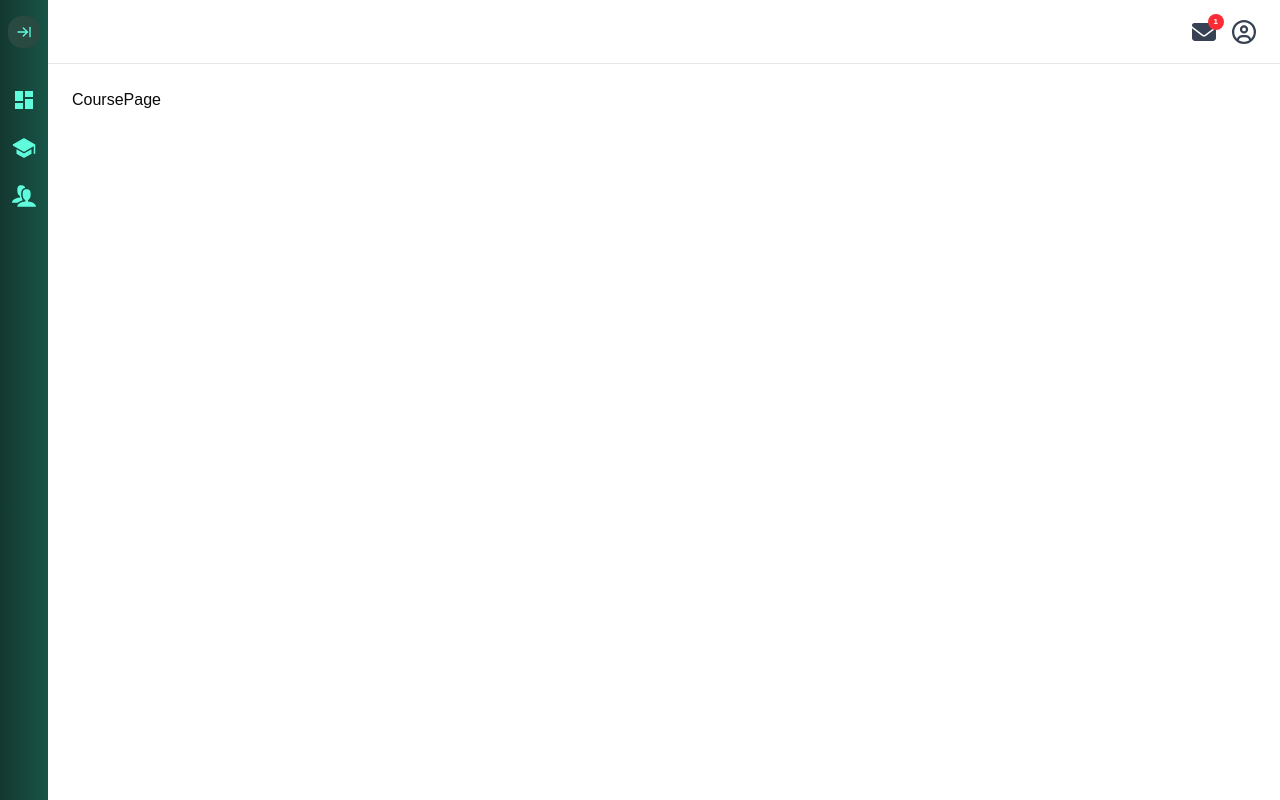
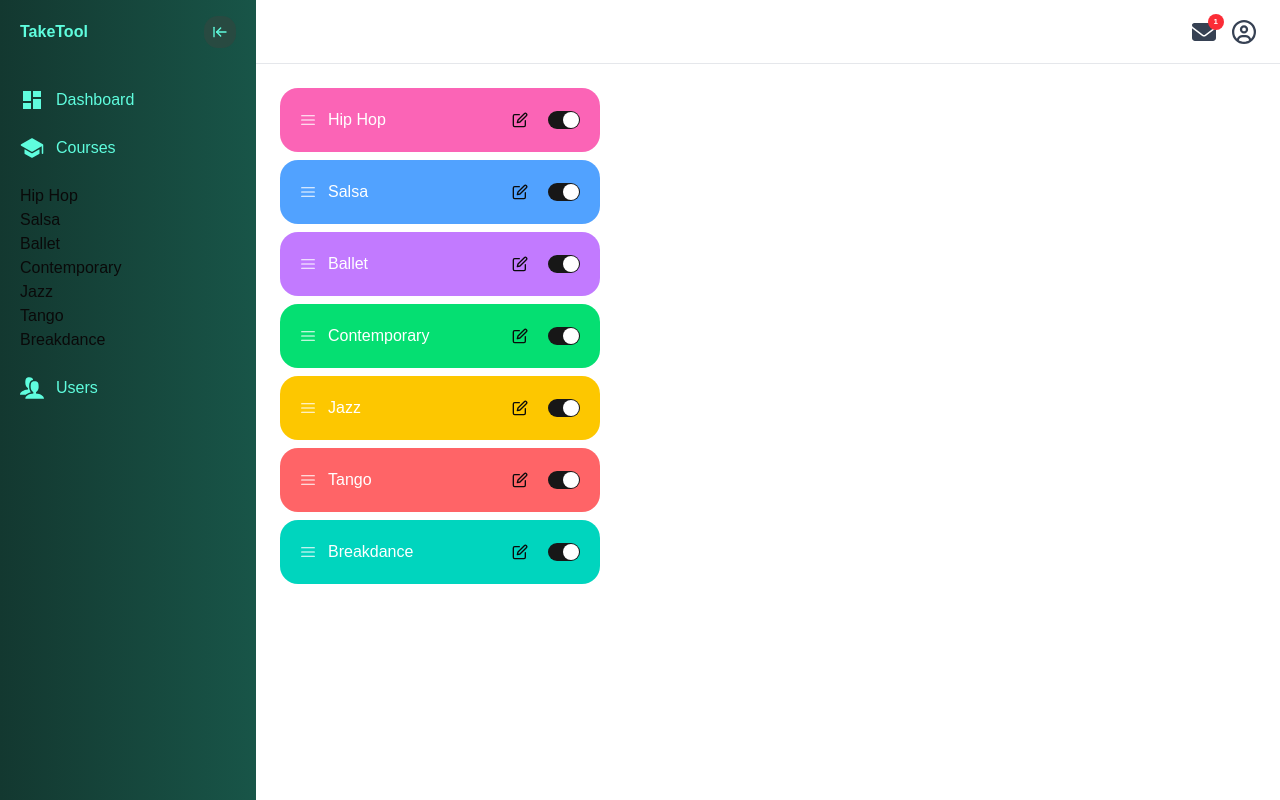
Before and after one commit to Make66/wbs-dancedesk, a React (Vite) app in the folder customerApp/: page /courses in a window 1280 px wide. Built offline with nearby package versions, Linux system fonts and the light colour scheme.

Commit message:
drag n drop, courseTargetStore

```diff
--- a/customerApp/package.json
+++ b/customerApp/package.json
@@ -10,6 +10,9 @@
     "preview": "vite preview"
   },
   "dependencies": {
+    "@dnd-kit/core": "^6.3.1",
+    "@dnd-kit/sortable": "^10.0.0",
+    "@dnd-kit/utilities": "^3.2.2",
     "@fontsource-variable/geist": "^5.2.8",
     "@tailwindcss/vite": "^4.2.2",
     "class-variance-authority": "^0.7.1",
@@ -23,7 +26,8 @@
     "shadcn": "^4.1.0",
     "tailwind-merge": "^3.5.0",
     "tailwindcss": "^4.2.2",
-    "tw-animate-css": "^1.4.0"
+    "tw-animate-css": "^1.4.0",
+    "zustand": "^5.0.12"
   },
   "devDependencies": {
     "@eslint/js": "^9.39.4",
--- /dev/null
+++ b/customerApp/src/components/courses/CourseTargetItem.tsx
@@ -0,0 +1,78 @@
+import { useSortable } from "@dnd-kit/sortable";
+import { RxHamburgerMenu } from "react-icons/rx";
+import { FiEdit } from "react-icons/fi";
+import { MdDelete } from "react-icons/md";
+import { CSS } from "@dnd-kit/utilities";
+import type { CourseTarget } from "../../types";
+import { Switch } from "../ui/switch";
+import { cn } from "../../lib/utils";
+import { useCourseTargetsStore } from "../../stores/useCourseTargetsStore";
+import { useState } from "react";
+
+type CourseTargetItemProps = {
+  courseTarget: CourseTarget;
+};
+
+const CourseTargetItem = ({ courseTarget }: CourseTargetItemProps) => {
+  const [isEditable, setIsEditable] = useState(false);
+  const toggleCourseTargetActive = useCourseTargetsStore((state) => state.toggleCourseTargetActive);
+
+  const { attributes, listeners, setNodeRef, transform, transition, isDragging } = useSortable({
+    id: courseTarget.id,
+    disabled: !courseTarget.isActive,
+  });
+
+  const style = {
+    transform: CSS.Transform.toString(transform),
+    transition,
+  };
+
+  return (
+    <div
+      ref={setNodeRef}
+      style={style}
+      className={cn(
+        courseTarget.isActive ? courseTarget.color : "bg-gray-400",
+        "p-5 w-80 rounded-2xl",
+        isDragging && "opacity-60 z-20",
+      )}
+    >
+      <div className="flex items-center justify-between">
+        <div className="flex items-center gap-3 text-white">
+          <button
+            type="button"
+            {...attributes}
+            {...listeners}
+            disabled={!courseTarget.isActive}
+            className={cn(
+              "cursor-grab active:cursor-grabbing touch-none",
+              !courseTarget.isActive && "cursor-not-allowed opacity-50",
+            )}
+          >
+            <RxHamburgerMenu />
+          </button>
+          <span>{courseTarget.name}</span>
+        </div>
+
+        <div className="flex items-center gap-5">
+          {courseTarget.isActive ? (
+            <button className="cursor-pointer" onClick={() => setIsEditable(!isEditable)}>
+              <FiEdit />
+            </button>
+          ) : (
+            <button className="cursor-pointer text-2xl">
+              <MdDelete />
+            </button>
+          )}
+          <Switch
+            className="cursor-pointer"
+            checked={courseTarget.isActive}
+            onCheckedChange={(checked) => toggleCourseTargetActive(courseTarget.id, checked)}
+          />
+        </div>
+      </div>
+    </div>
+  );
+};
+
+export default CourseTargetItem;
--- /dev/null
+++ b/customerApp/src/components/ui/switch.tsx
@@ -0,0 +1,31 @@
+import * as React from "react"
+import { Switch as SwitchPrimitive } from "radix-ui"
+
+import { cn } from "@/lib/utils"
+
+function Switch({
+  className,
+  size = "default",
+  ...props
+}: React.ComponentProps<typeof SwitchPrimitive.Root> & {
+  size?: "sm" | "default"
+}) {
+  return (
+    <SwitchPrimitive.Root
+      data-slot="switch"
+      data-size={size}
+      className={cn(
+        "peer group/switch relative inline-flex shrink-0 items-center rounded-full border border-transparent transition-all outline-none after:absolute after:-inset-x-3 after:-inset-y-2 focus-visible:border-ring focus-visible:ring-3 focus-visible:ring-ring/50 aria-invalid:border-destructive aria-invalid:ring-3 aria-invalid:ring-destructive/20 data-[size=default]:h-[18.4px] data-[size=default]:w-[32px] data-[size=sm]:h-[14px] data-[size=sm]:w-[24px] dark:aria-invalid:border-destructive/50 dark:aria-invalid:ring-destructive/40 data-checked:bg-primary data-unchecked:bg-input dark:data-unchecked:bg-input/80 data-disabled:cursor-not-allowed data-disabled:opacity-50",
+        className
+      )}
+      {...props}
+    >
+      <SwitchPrimitive.Thumb
+        data-slot="switch-thumb"
+        className="pointer-events-none block rounded-full bg-background ring-0 transition-transform group-data-[size=default]/switch:size-4 group-data-[size=sm]/switch:size-3 group-data-[size=default]/switch:data-checked:translate-x-[calc(100%-2px)] group-data-[size=sm]/switch:data-checked:translate-x-[calc(100%-2px)] dark:data-checked:bg-primary-foreground group-data-[size=default]/switch:data-unchecked:translate-x-0 group-data-[size=sm]/switch:data-unchecked:translate-x-0 dark:data-unchecked:bg-foreground"
+      />
+    </SwitchPrimitive.Root>
+  )
+}
+
+export { Switch }
--- a/customerApp/src/layouts/MainLayout.tsx
+++ b/customerApp/src/layouts/MainLayout.tsx
@@ -6,16 +6,19 @@ import { FaRegCircleUser, FaEnvelope } from "react-icons/fa6";
 import { MdDashboard } from "react-icons/md";
 import { IoSchool } from "react-icons/io5";
 import { ImUsers } from "react-icons/im";
+import { useCourseTargetsStore } from "../stores/useCourseTargetsStore";
 
 const MainLayout = () => {
-  const [isMenuOpen, setIsMenuOpen] = useState(false);
+  const [isMenuOpen, setIsMenuOpen] = useState(true);
+  const courseTargets = useCourseTargetsStore((state) => state.courseTargets);
+  const activeCourses = courseTargets.filter((course) => course.isActive);
 
   return (
     <div className="h-screen flex mx-auto">
       <aside
         className={cn(
           isMenuOpen ? "w-64 px-5" : "w-12 px-2",
-          "h-screen flex flex-col bg-linear-to-r from-[#133830] to-[#185548] transition-all duration-300",
+          "h-screen flex flex-col bg-linear-to-r from-[#133830] to-[#185548] transition-all duration-200",
         )}
       >
         <div className="flex py-4 items-center justify-between">
@@ -53,6 +56,11 @@ const MainLayout = () => {
               <IoSchool className="text-2xl cursor-pointer fill-[#5FFDDE]" />
               <span className="text-[#5FFDDE]">Courses</span>
             </NavLink>
+            <div>
+              {activeCourses.map((course) => (
+                <div key={course.id}>{course.name}</div>
+              ))}
+            </div>
             <NavLink to="/users" className="flex gap-3">
               <ImUsers className="text-2xl cursor-pointer fill-[#5FFDDE]" />
               <span className="text-[#5FFDDE]">Users</span>
--- a/customerApp/src/pages/CoursesPage.tsx
+++ b/customerApp/src/pages/CoursesPage.tsx
@@ -1,5 +1,56 @@
+import CourseTargetItem from "../components/courses/CourseTargetItem";
+import {
+  DndContext,
+  closestCenter,
+  PointerSensor,
+  useSensor,
+  useSensors,
+  type DragEndEvent,
+} from "@dnd-kit/core";
+import { SortableContext, verticalListSortingStrategy } from "@dnd-kit/sortable";
+import { useCourseTargetsStore } from "../stores/useCourseTargetsStore";
+import { useEffect } from "react";
+
 const CoursesPage = () => {
-  return <div className="p-6">CoursePage</div>;
+  const courseTargets = useCourseTargetsStore((state) => state.courseTargets);
+  const reorderCourses = useCourseTargetsStore((state) => state.reorderCourseTargets);
+
+  const sensors = useSensors(
+    useSensor(PointerSensor, {
+      activationConstraint: {
+        distance: 8,
+      },
+    }),
+  );
+
+  const handleDragEnd = (event: DragEndEvent) => {
+    const { active, over } = event;
+
+    if (!over || active.id === over.id) return;
+
+    reorderCourses(String(active.id), String(over.id));
+  };
+
+  useEffect(() => {
+    console.log("Course Targets:", courseTargets);
+  }, [courseTargets]);
+
+  return (
+    <div className="p-6 overflow-hidden">
+      <DndContext sensors={sensors} collisionDetection={closestCenter} onDragEnd={handleDragEnd}>
+        <SortableContext
+          items={courseTargets.map((course) => course.id)}
+          strategy={verticalListSortingStrategy}
+        >
+          <div className="flex flex-col gap-2">
+            {courseTargets.map((courseTarget) => (
+              <CourseTargetItem key={courseTarget.id} courseTarget={courseTarget} />
+            ))}
+          </div>
+        </SortableContext>
+      </DndContext>
+    </div>
+  );
 };
 
 export default CoursesPage;
--- /dev/null
+++ b/customerApp/src/stores/useCourseTargetsStore.ts
@@ -0,0 +1,125 @@
+import { create } from "zustand";
+import { persist } from "zustand/middleware";
+import { arrayMove } from "@dnd-kit/sortable";
+import type { CourseTarget } from "../types";
+
+const initialCourseTargets: CourseTarget[] = [
+  {
+    id: "895aa302-63d8-4af2-b97f-b0dde91375bf",
+    seq: 1,
+    name: "Hip Hop",
+    color: "bg-pink-400",
+    isActive: true,
+  },
+  {
+    id: "a366b74b-9665-439e-92cf-5919d79a8ec0",
+    seq: 2,
+    name: "Salsa",
+    color: "bg-blue-400",
+    isActive: true,
+  },
+  {
+    id: "f32bc2e9-5c8f-4047-9a22-4b168298d1d4",
+    seq: 3,
+    name: "Ballet",
+    color: "bg-purple-400",
+    isActive: true,
+  },
+  {
+    id: "0e1d5c18-32aa-4c20-97fb-b15141767ab3",
+    seq: 4,
+    name: "Contemporary",
+    color: "bg-green-400",
+    isActive: true,
+  },
+  {
+    id: "5cf7e48b-d0d0-4d37-9c03-42ebcd1ac2f3",
+    seq: 5,
+    name: "Jazz",
+    color: "bg-yellow-400",
+    isActive: true,
+  },
+  {
+    id: "3eb39bcb-d89d-4725-b259-7fbd80e317af",
+    seq: 6,
+    name: "Tango",
+    color: "bg-red-400",
+    isActive: true,
+  },
+  {
+    id: "44c5b27c-d9aa-4a80-b0ef-6f72a3711cb5",
+    seq: 7,
+    name: "Breakdance",
+    color: "bg-teal-400",
+    isActive: true,
+  },
+];
+
+const withUpdatedSeq = (courseTargets: CourseTarget[]) => {
+  return courseTargets.map((courseTarget, index) => ({
+    ...courseTarget,
+    seq: index + 1,
+  }));
+};
+
+const sortCourseTargetsByActive = (courseTargets: CourseTarget[]) => {
+  const activeCourses = courseTargets.filter((course) => course.isActive);
+  const inactiveCourses = courseTargets.filter((course) => !course.isActive);
+
+  return withUpdatedSeq([...activeCourses, ...inactiveCourses]);
+};
+
+type CourseTargetsStore = {
+  courseTargets: CourseTarget[];
+  setCourseTargets: (updater: (prev: CourseTarget[]) => CourseTarget[]) => void;
+  toggleCourseTargetActive: (id: string, isActive: boolean) => void;
+  reorderCourseTargets: (activeId: string, overId: string) => void;
+};
+
+export const useCourseTargetsStore = create<CourseTargetsStore>()(
+  persist(
+    (set) => ({
+      courseTargets: withUpdatedSeq(sortCourseTargetsByActive(initialCourseTargets)),
+
+      setCourseTargets: (updater) =>
+        set((state) => ({
+          courseTargets: withUpdatedSeq(updater(state.courseTargets)),
+        })),
+
+      toggleCourseTargetActive: (id, isActive) =>
+        set((state) => {
+          const updated = state.courseTargets.map((course) =>
+            course.id === id ? { ...course, isActive } : course,
+          );
+
+          return {
+            courseTargets: sortCourseTargetsByActive(updated),
+          };
+        }),
+
+      reorderCourseTargets: (activeId, overId) =>
+        set((state) => {
+          const activeItem = state.courseTargets.find((item) => item.id === activeId);
+          const overItem = state.courseTargets.find((item) => item.id === overId);
+
+          if (!activeItem || !overItem) return state;
+          if (!activeItem.isActive || !overItem.isActive) return state;
+
+          const activeCourses = state.courseTargets.filter((item) => item.isActive);
+          const inactiveCourses = state.courseTargets.filter((item) => !item.isActive);
+
+          const oldIndex = activeCourses.findIndex((item) => item.id === activeId);
+          const newIndex = activeCourses.findIndex((item) => item.id === overId);
+
+          const reorderedActiveCourses = arrayMove(activeCourses, oldIndex, newIndex);
+
+          return {
+            courseTargets: withUpdatedSeq([...reorderedActiveCourses, ...inactiveCourses]),
+          };
+        }),
+    }),
+    {
+      name: "courseTargets-storage",
+    },
+  ),
+);
--- /dev/null
+++ b/customerApp/src/types/index.ts
@@ -0,0 +1,7 @@
+export type CourseTarget = {
+  id: string;
+  seq: number;
+  name: string;
+  color: string;
+  isActive: boolean;
+};
```
Also changed, not shown: 2 other files (tests, documents, lock files or other folders).
